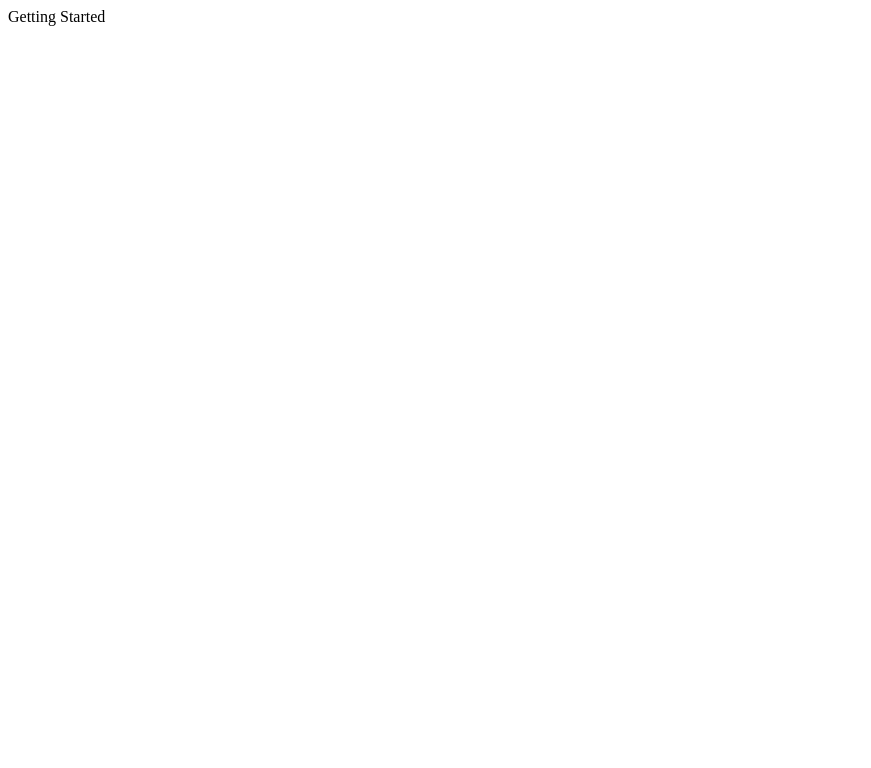
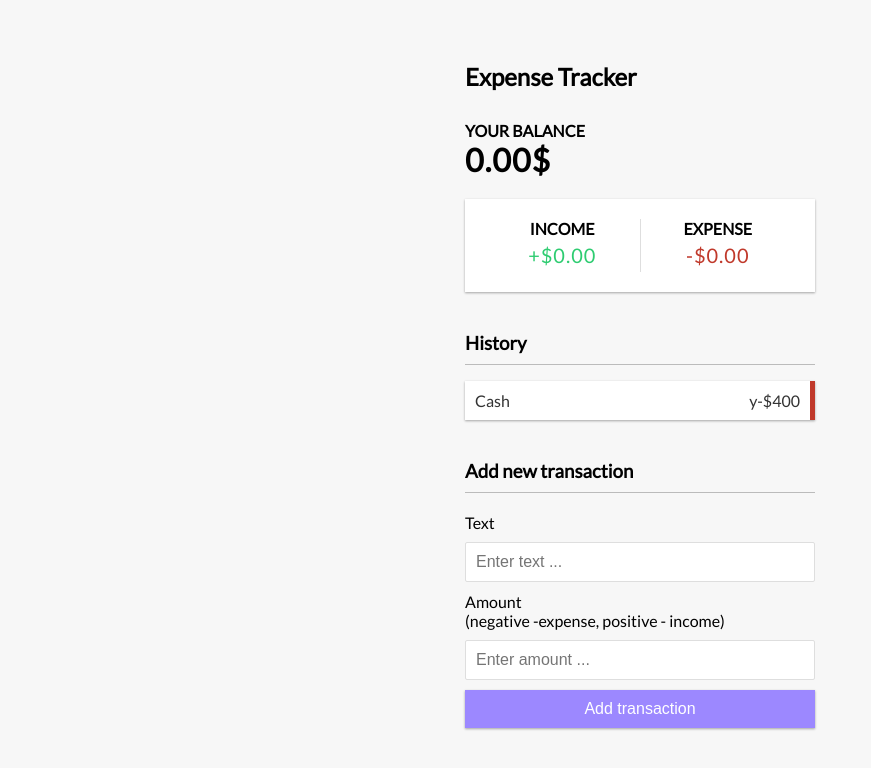
Before and after one commit to rami3rouhana/expense-tracker, a React (Create React App) app in the folder expense-tracker-react/: page / in a window 1280 px wide. Shown: the top 768 px of the page, without its empty margins (0-871 px from the left). Built offline with nearby package versions, Linux system fonts and the light colour scheme.

Commit message:
Adding Components

```diff
--- a/expense-tracker-react/src/App.css
+++ b/expense-tracker-react/src/App.css
@@ -0,0 +1,151 @@
+@import url('https://fonts.googleapis.com/css?family=Lato&display=swap');
+
+:root {
+  --box-shadow: 0 1px 3px rgba(0, 0, 0, 0.12), 0 1px 2px rgba(0, 0, 0, 0.24);
+}
+
+* {
+  box-sizing: border-box;
+}
+
+body {
+  background-color: #f7f7f7;
+  display: flex;
+  flex-direction: column;
+  align-items: center;
+  justify-content: center;
+  min-height: 100vh;
+  margin: 0;
+  font-family: 'Lato', sans-serif;
+}
+
+.container {
+  margin: 30px auto;
+  width: 350px;
+}
+
+h1 {
+  letter-spacing: 1px;
+  margin: 0;
+}
+
+h3 {
+  border-bottom: 1px solid #bbb;
+  padding-bottom: 10px;
+  margin: 40px 0 10px;
+}
+
+h4 {
+  margin: 0;
+  text-transform: uppercase;
+}
+
+.inc-exp-container {
+  background-color: #fff;
+  box-shadow: var(--box-shadow);
+  padding: 20px;
+  display: flex;
+  justify-content: space-between;
+  margin: 20px 0;
+}
+
+.inc-exp-container > div {
+  flex: 1;
+  text-align: center;
+}
+
+.inc-exp-container > div:first-of-type {
+  border-right: 1px solid #dedede;
+}
+
+.money {
+  font-size: 20px;
+  letter-spacing: 1px;
+  margin: 5px 0;
+}
+
+.money.plus {
+  color: #2ecc71;
+}
+
+.money.minus {
+  color: #c0392b;
+}
+
+label {
+  display: inline-block;
+  margin: 10px 0;
+}
+
+input[type='text'],
+input[type='number'] {
+  border: 1px solid #dedede;
+  border-radius: 2px;
+  display: block;
+  font-size: 16px;
+  padding: 10px;
+  width: 100%;
+}
+
+.btn {
+  cursor: pointer;
+  background-color: #9c88ff;
+  box-shadow: var(--box-shadow);
+  color: #fff;
+  border: 0;
+  display: block;
+  font-size: 16px;
+  margin: 10px 0 30px;
+  padding: 10px;
+  width: 100%;
+}
+
+.btn:focus,
+.delete-btn:focus {
+  outline: 0;
+}
+
+.list {
+  list-style-type: none;
+  padding: 0;
+  margin-bottom: 40px;
+}
+
+.list li {
+  background-color: #fff;
+  box-shadow: var(--box-shadow);
+  color: #333;
+  display: flex;
+  justify-content: space-between;
+  position: relative;
+  padding: 10px;
+  margin: 10px 0;
+}
+
+.list li.plus {
+  border-right: 5px solid #2ecc71;
+}
+
+.list li.minus {
+  border-right: 5px solid #c0392b;
+}
+
+.delete-btn {
+  cursor: pointer;
+  background-color: #e74c3c;
+  border: 0;
+  color: #fff;
+  font-size: 20px;
+  line-height: 20px;
+  padding: 2px 5px;
+  position: absolute;
+  top: 50%;
+  left: 0;
+  transform: translate(-100%, -50%);
+  opacity: 0;
+  transition: opacity 0.3s ease;
+}
+
+.list li:hover .delete-btn {
+  opacity: 1;
+}
--- a/expense-tracker-react/src/App.js
+++ b/expense-tracker-react/src/App.js
@@ -1,9 +1,20 @@
 import './App.css';
+import { Header } from './components/Header';
+import { Balance } from './components/Balance';
+import { IncomeExpenses } from './components/IncomeExpenses'
+import { TransactionList } from './components/TransactionList'
+import { AddTransaction } from './components/AddTransaction'
 
 function App() {
   return (
     <div>
-      Getting Started
+      <Header />
+      <div className='container'>
+        <Balance/>
+        <IncomeExpenses/>
+        <TransactionList/>
+        <AddTransaction/>
+      </div>
     </div>
   );
 }
--- /dev/null
+++ b/expense-tracker-react/src/components/AddTransaction.js
@@ -0,0 +1,21 @@
+import React from 'react'
+
+export const AddTransaction = () => {
+    return (
+        <>
+            <h3>Add new transaction</h3>
+            <form>
+                <div className="form-control">
+                    <label htmlFor="text">Text</label>
+                    <input type="text" placeholder="Enter text ..." />
+                </div>
+                <div className="form-control">
+                    <label htmlFor="amount">Amount <br />
+                        (negative -expense, positive - income)</label>
+                    <input type="number" placeholder="Enter amount ..." />
+                </div>
+                <button className="btn">Add transaction</button>
+            </form>
+        </>
+    )
+}
--- /dev/null
+++ b/expense-tracker-react/src/components/Balance.js
@@ -0,0 +1,10 @@
+import React from 'react'
+
+export const Balance = () => {
+  return (
+    <>
+    <h4>Your Balance</h4>
+    <h1>0.00$</h1>
+    </>
+  )
+}
--- /dev/null
+++ b/expense-tracker-react/src/components/Header.js
@@ -0,0 +1,9 @@
+import React from "react";
+
+export const Header = () => {
+    return (
+        <h2>
+            Expense Tracker
+        </h2>
+    )
+}
--- /dev/null
+++ b/expense-tracker-react/src/components/IncomeExpenses.js
@@ -0,0 +1,16 @@
+import React from 'react'
+
+export const IncomeExpenses = () => {
+    return (
+        <div class="inc-exp-container">
+            <div>
+                <h4>Income</h4>
+                <p id="money-plus" className="money plus">+$0.00</p>
+            </div>
+            <div>
+                <h4>Expense</h4>
+                <p id="money-minus" className="money minus">-$0.00</p>
+            </div>
+        </div>
+    )
+}
--- /dev/null
+++ b/expense-tracker-react/src/components/TransactionList.js
@@ -0,0 +1,14 @@
+import React from 'react'
+
+export const TransactionList = () => {
+    return (
+        <>
+            <h3>History</h3>
+            <ul className="list">
+                <li className="minus">
+                    Cash <span>y-$400</span><button className="delete-btn">x</button>
+                </li>
+            </ul>
+        </>
+    )
+}
```
